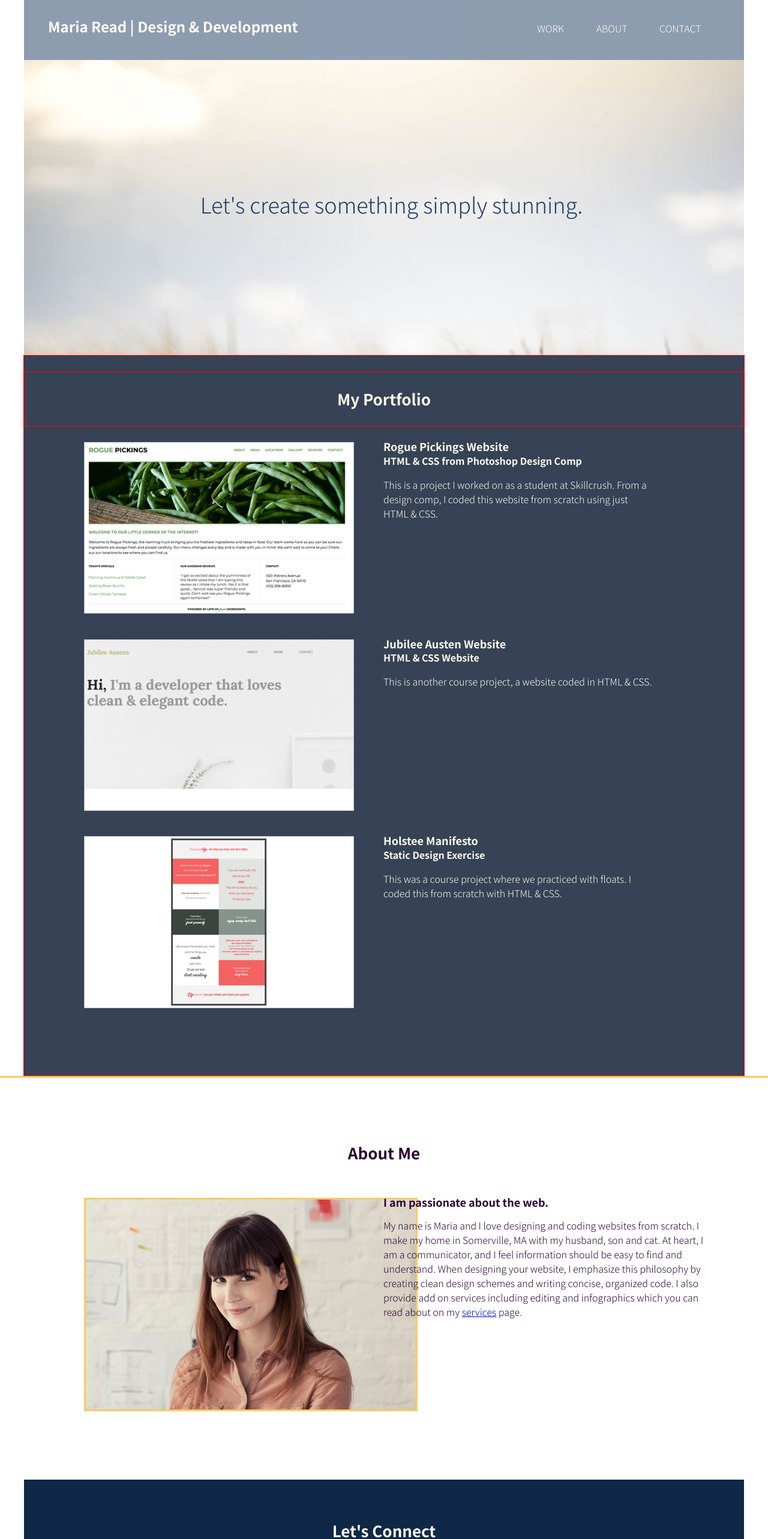
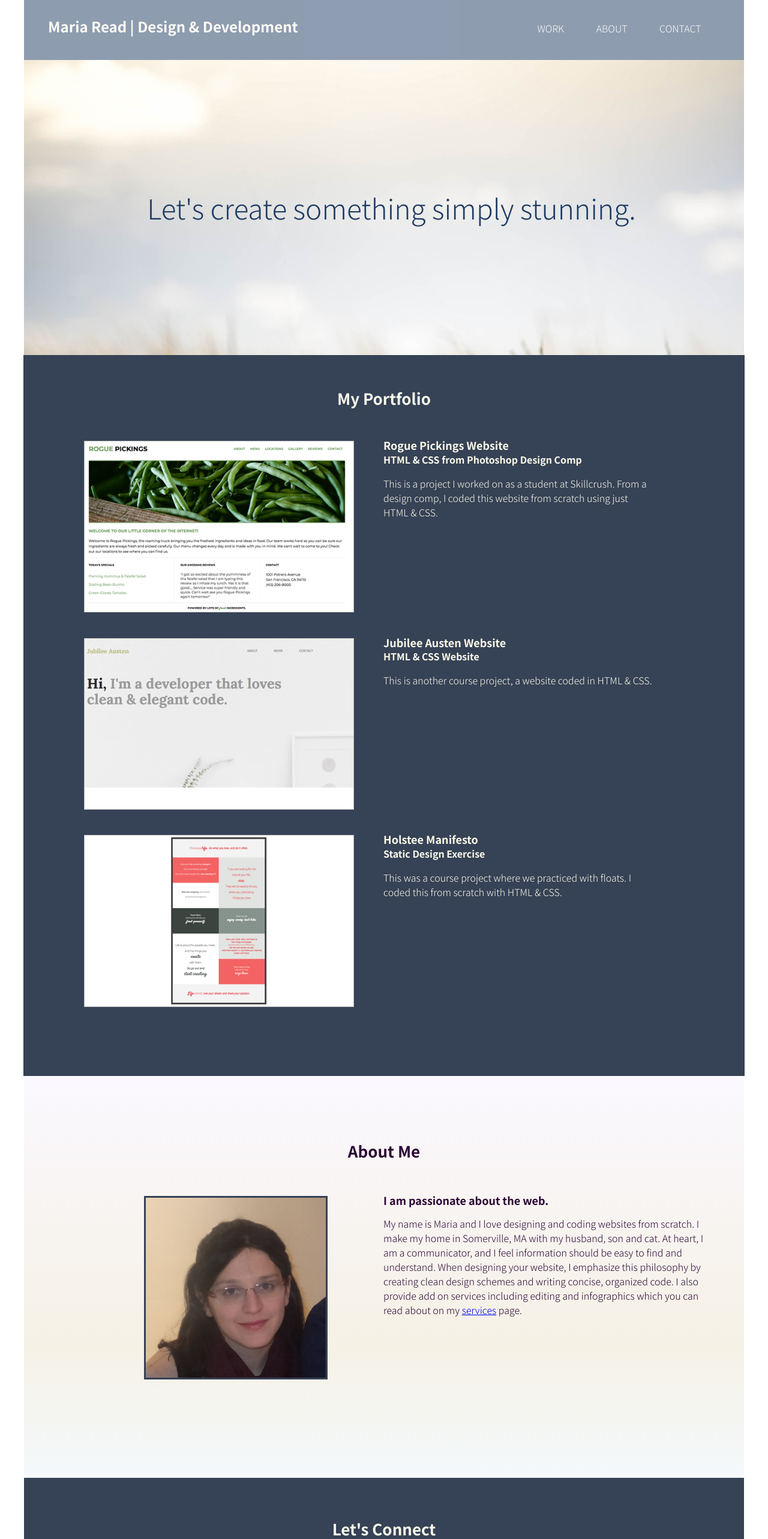
Before and after one commit to mreadv/portfolio-site-ms, a plain HTML site: page index.html in a window 1280 px wide. Shown: the top 2566 px of the page at 60% size. Drawn offline with nearby package versions, Linux system fonts and the light colour scheme.

Commit message:
Added headshot and fixed layout in about section

```diff
--- a/css/style.css
+++ b/css/style.css
@@ -75,7 +75,7 @@ header h1 {
 
 header h2 {
   color: #1f3c64;
-  font-size: 36px;
+  font-size: 46px;
   font-weight: 300;
   margin: 0px;
   padding: 220px 0px 0px 25px;
@@ -132,8 +132,8 @@ nav ul li a:hover {
 /*background-color: #ebe8d7;
  background-image: linear-gradient(to top, #b5aa9e  0%, #ffffff 62%, #b5aa9e 100%);
   background-blend-mode: soft-light,screen;*/
-  background-color: #364255 ;
-  border: solid 1px red;
+  background-color: #364255;
+  border: solid 1px #364255;
   padding-top: 0px;
 }
 
@@ -147,10 +147,9 @@ nav ul li a:hover {
 }
 
 #work h3 {
-  border: solid 1px red;
   color: #fbfaeb;
   font-family: "noto sans sc", sans-serif;
-  font-size: 26px;0
+  font-size: 26px;
   font-weight: 700;
   padding-bottom: 30px;
   padding-top: 30px;
@@ -191,9 +190,13 @@ nav ul li a:hover {
 
 
 #about  {
+  /*background-color: #fffcf3;*/
+  background: rgb(251,248,255);
+background: linear-gradient(180deg, rgba(251,248,255,1) 0%, rgba(245,241,229,1) 67%, rgba(244,249,252,1) 100%);
   clear: both;
-  border-top: 3px solid #f9cc61;
+  margin: 0 auto;
   padding-top: 10px;
+  width: 1200px;
 }
 
 
@@ -208,9 +211,9 @@ nav ul li a:hover {
 }
 
 #about .half-width img {
-  margin-left: 100px;
-  width: 550px;
-  border: 3px solid #f9cc61;
+  margin-left: 200px;
+  width: 300px;
+  border: 3px solid #364255;
 }
 
 #about .half-width h4, #about .half-width p {
@@ -235,7 +238,7 @@ nav ul li a:hover {
 
 #contact {
 
-  background-color: #102847;
+  background-color: #364255;
   clear: both;
   color: #f7f5e6;
   margin: 0 auto;
@@ -283,6 +286,9 @@ font-weight: 700;
   padding-right: 20px;
 }
 
+#contact p {
+  text-decoration: none;
+}
 
 
 
--- a/index.html
+++ b/index.html
@@ -85,11 +85,11 @@
 
       <section id="about">
         <div class="full-width">
-          <h3>About Me</h3>
+          <h3>About Me </h3>
         </div>
         <div class="full-width">
         <div class="half-width">
-          <img src="images/about-me-picture.png" alt="my headshot"/>
+          <img src="images/about-me-picture-2.jpg" alt="my headshot"/>
         </div>
         <div class="half-width">
           <h4>I am passionate about the web.</h4>
@@ -112,7 +112,7 @@
         <div class="third-container">
         <div class="third-width">
           <h4>Hire me</h4>
-          <p>mariareadv@gmail.com</p>
+          <p><a href="mailto:mariareadv@gmail.com">Send me an email.</a></p>
         </div>
         <div class="third-width">
           <h4>Follow Me</h4>
```
Also changed, not shown: images/about-me-picture-2.jpg (added).
